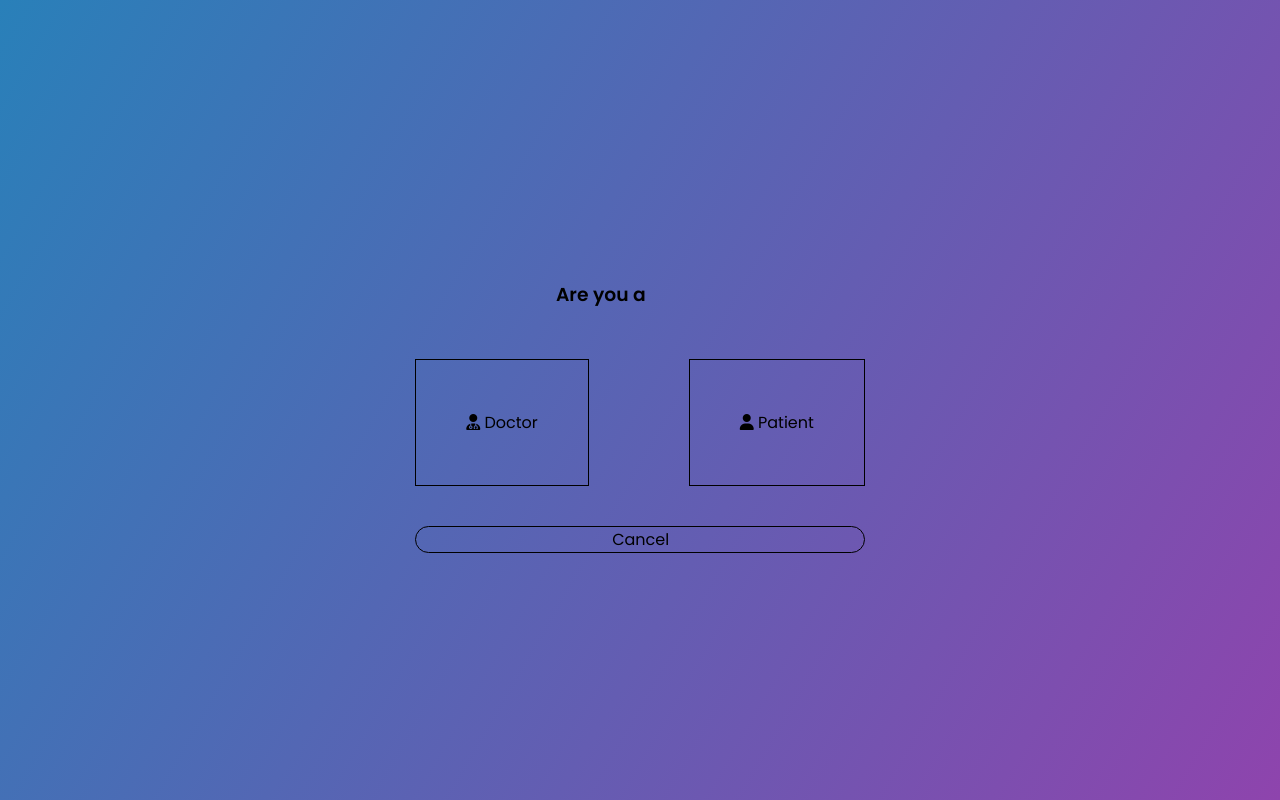
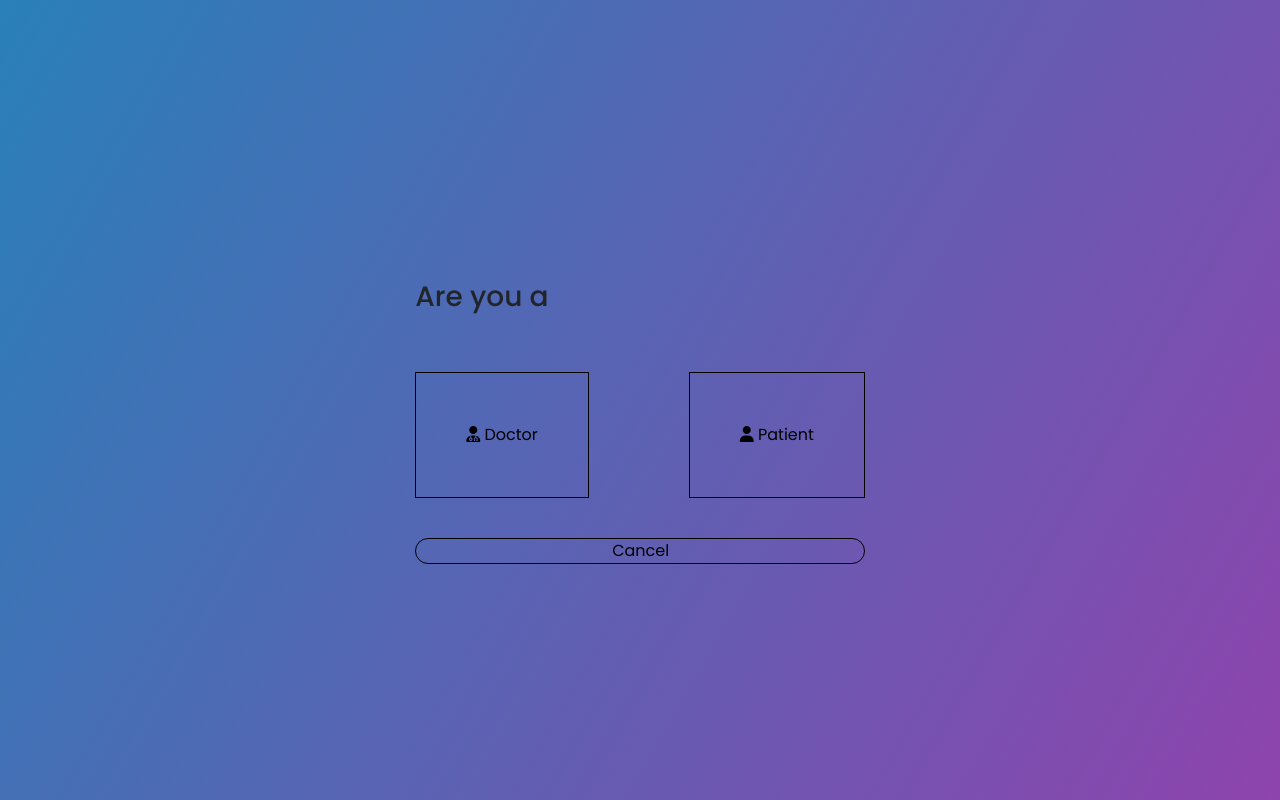
Before and after one commit to Typo51/MedHive, a PHP site: page /beforeSignup.php in a window 1280 px wide. Run offline with PHP 8.4, Linux system fonts and the light colour scheme; some libraries are stand-ins or nearby versions.

Commit message:
Add files via upload

```diff
--- a/beforeSignup.php
+++ b/beforeSignup.php
@@ -11,6 +11,7 @@
     <link rel="stylesheet" href="style.css">
     <link rel ="stylesheet" href = "./css/buttons.css">
     <link rel="stylesheet" type="text/css" href="css/beforeSignup.css">
+    <link href="https://cdn.jsdelivr.net/npm/bootstrap@5.2.2/dist/css/bootstrap.min.css" rel="stylesheet" integrity="sha384-Zenh87qX5JnK2Jl0vWa8Ck2rdkQ2Bzep5IDxbcnCeuOxjzrPF/et3URy9Bv1WTRi" crossorigin="anonymous">
 
  <script src="https://kit.fontawesome.com/72732a2f41.js" crossorigin="anonymous"></script>
 
@@ -20,24 +21,26 @@
   <body>
 
 
-    <div class="container my-5">
-      <h3 style="padding-left: 11vw;">Are you a</h3>
+    <div class="container">
+      <div class="head">
+      <h3>Are you a</h3>
+      </div>
+      <div class="wrapper">
 
-      <div class="wrapper">
         <div class="box1" >
           <i class="fa-solid fa-user-doctor"></i>
-          <a href="signupDoctor.php" style="text-decoration: none; color: black">Doctor</a>
+       <a href="signupDoctor.php" style="text-decoration: none; color: black">Doctor</a>
         </div>
 
         <div class="box2">
           <i class="fa-solid fa-user"></i>
           <a href="signupPatient.php" style="text-decoration: none; color: black">Patient</a>
+        </div> </div>
+
+        <div class="button-container">
+        <a class="button"  href="login.php">Cancel</a>
         </div>
-        </div>
-        <div class="button-container">
-        <a class="button" href="login.php">Cancel</a>
-        </div>
+
     </div>
-
   </body>
 </html>
```
Also changed, not shown: signupDoctor.php (+6 -4 lines), signupPatient.php (+6 -7 lines).
